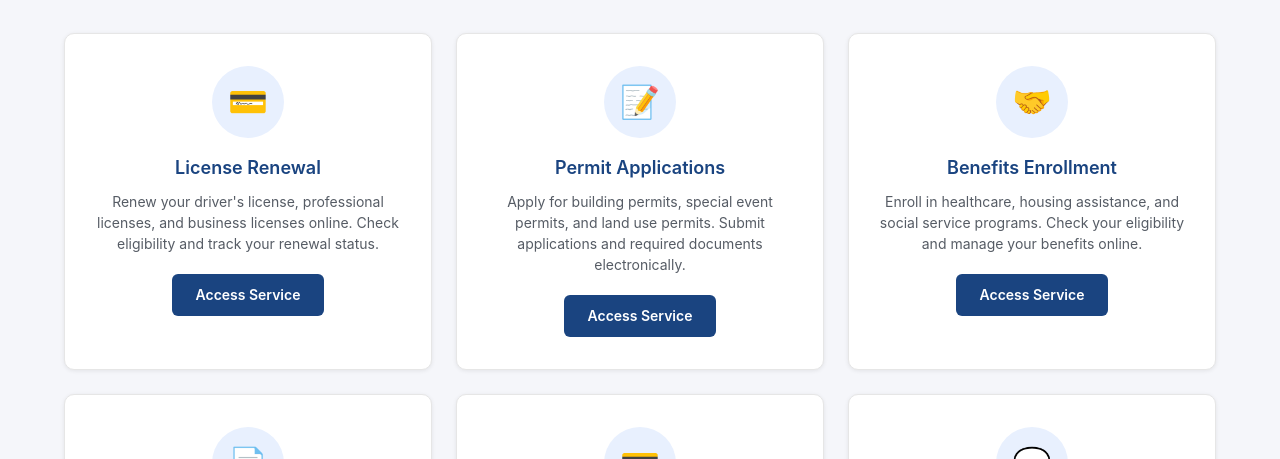
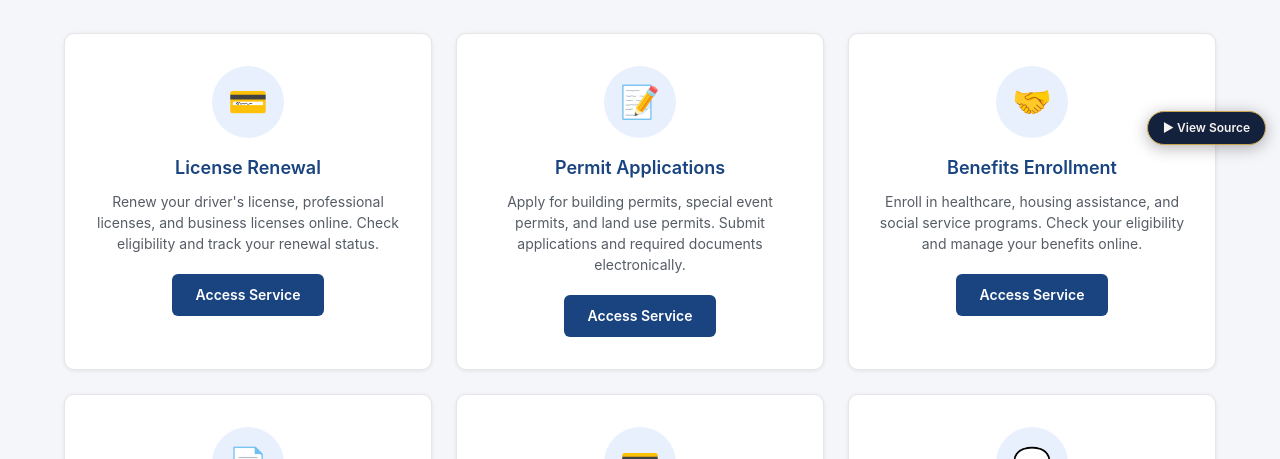
Before and after one commit to Freddricklogan/Government-Service-Portal, a plain HTML site: page index.html in a window 1280 px wide. Shown: the part 641-1100 px from the top of the page. Drawn offline with Linux system fonts and the light colour scheme.

Commit message:
Add persistent View Source link to GitHub repository

```diff
--- a/index.html
+++ b/index.html
@@ -822,5 +822,6 @@
             }
         });
     </script>
+<a id="view-src" href="https://github.com/Freddricklogan/government-service-portal" target="_blank" rel="noopener" title="View source on GitHub" style="position:fixed;right:14px;bottom:14px;z-index:99999;font:600 12px/1 -apple-system,system-ui,sans-serif;color:#f4f3ef;background:#14213d;border:1px solid #c9a44e;border-radius:999px;padding:10px 15px;text-decoration:none;box-shadow:0 3px 16px rgba(0,0,0,.3)">&#9654; View Source</a>
 </body>
 </html>
```
